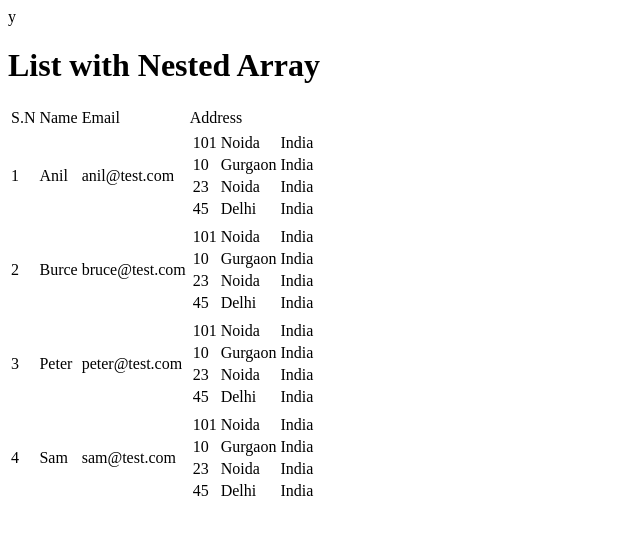
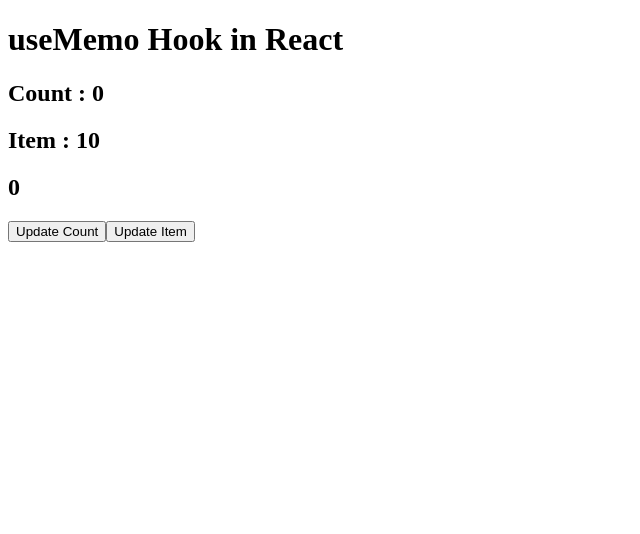
Before and after one commit to kinjalmicra/react_practical, a React (Create React App) app: page / in a window 1280 px wide. Shown: the top 534 px of the page, without its empty margins (0-640 px from the left). Built offline with nearby package versions, Linux system fonts and the light colour scheme.

Commit message:
UseMemo hook

```diff
--- a/src/App.js
+++ b/src/App.js
@@ -1,4 +1,4 @@
-import React, { Fragment, useEffect, useState } from "react";
+import React, { Fragment, useEffect, useMemo, useState } from "react";
 import Gallery from "./Components/Gallery";
 import Home from "./Pages/Home";
 import Student from "./Components/Student";
@@ -63,8 +63,30 @@ function App() {
   // const getdata = () => {
   //   alert("helloo sirii");
   // };
+
+  {
+    /* useMemo Hook */
+  }
+
+  const [count, setCount] = useState(0);
+  const [item, setItem] = useState(10);
+
+  const multiCountMemo = useMemo(function multiCount() {
+    console.log("multiCount");
+    return count * 5;
+  },[count]);
+
   return (
     <Fragment>
+      {/* useMemo Hook */}
+
+      <h1>useMemo Hook in React</h1>
+      <h2>Count : {count}</h2>
+      <h2>Item : {item}</h2>
+      <h2>{multiCountMemo}</h2>
+      <button onClick={() => setCount(count + 1)}>Update Count</button>
+      <button onClick={() => setItem(item * 10)}>Update Item</button>
+
       {/* <Home /> */}
       {/* Click event and function */}
       <div>
@@ -147,12 +169,12 @@ function App() {
       {/* componentDidMount life cycle method */}
       {/* <User /> */}
       {/* componentDidUpdate life cycle method */}
-      {/* <User /> */}y
+      {/* <User /> */}
       {/* <User count={count} data={data}/>
       <button onClick={() => setCount(count + 1)}>Count</button>
       <button onClick={() => setData(data + 1)}>Data</button> */}
       {/* <DataMap /> */}
-      <NestList />
+      {/* <NestList /> */}
     </Fragment>
   );
 }
```
